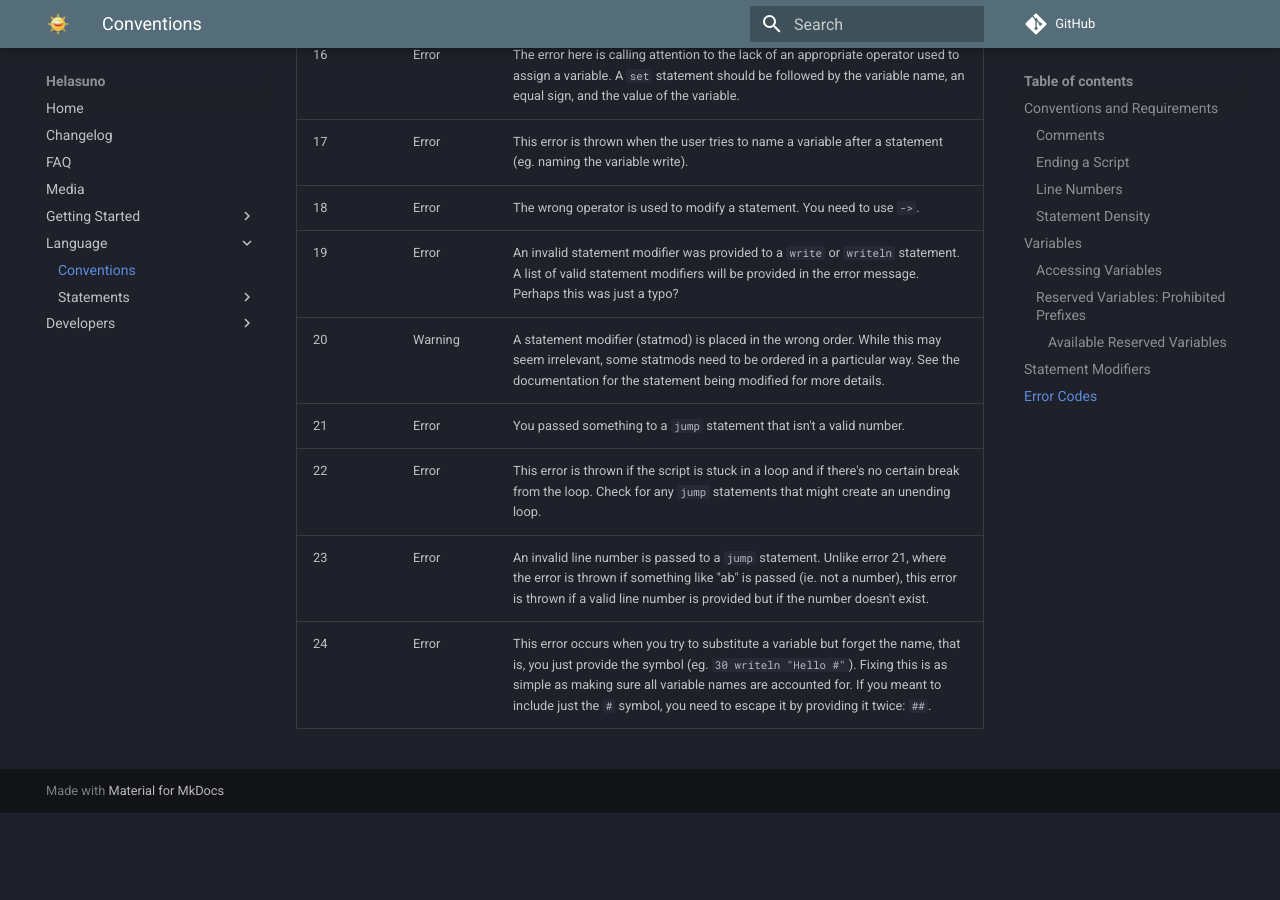
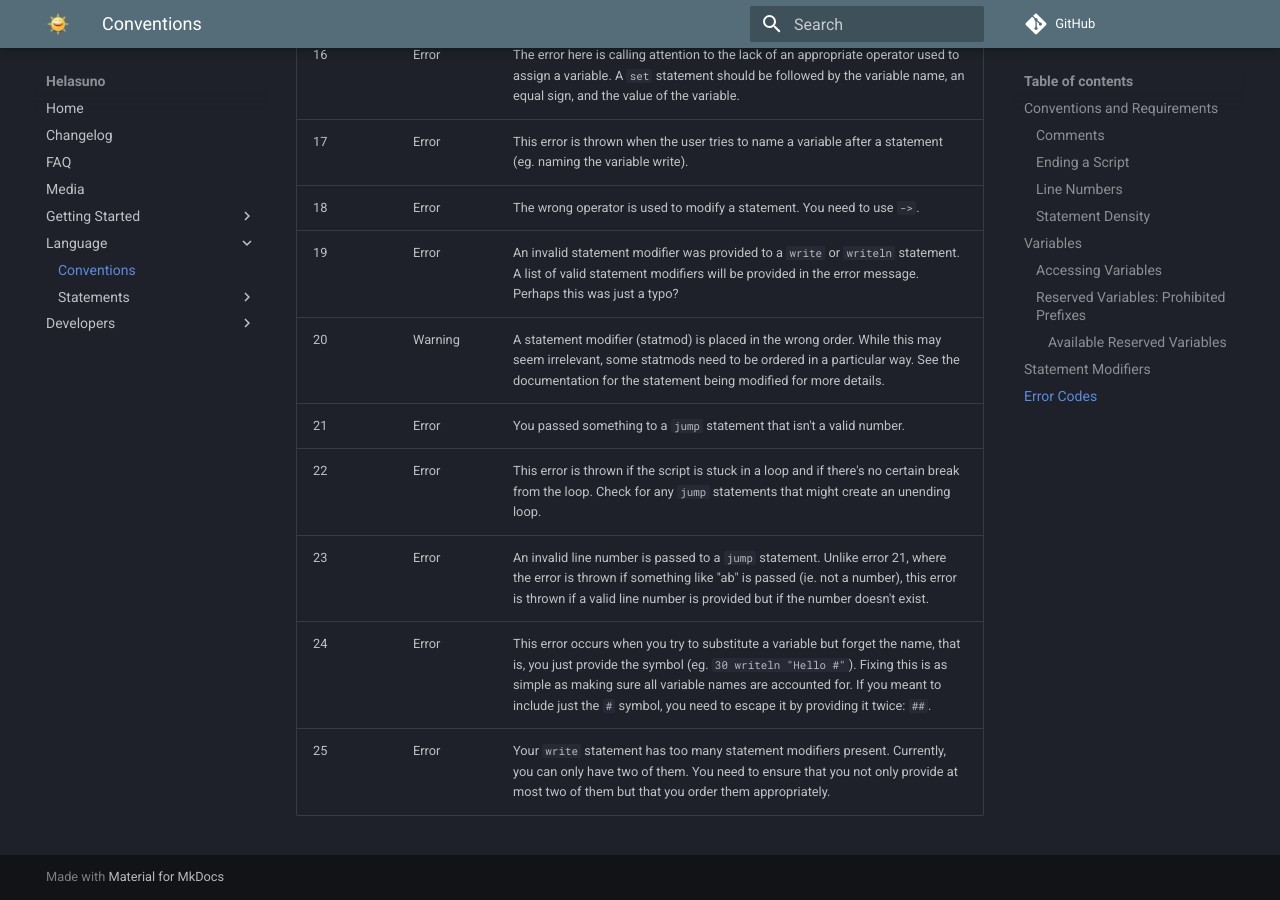
Before and after one commit to helasuno/webpage, an MkDocs documentation site: the page built from docs/lang_conventions.md, in a window 1280 px wide and 900 px high, scrolled down 4962 px. Built offline with MkDocs 1.6.1 and Material for MkDocs 9.7.7, drawn with Linux system fonts in a browser that asks for light colours; comment, search, counter and statistics services are not loaded; before the commit the page ends 5775 px from its top, so only the background shows below that.

Commit message:
New error (25) and fix to write statement to include max statmods comment.

```diff
--- a/docs/lang_conventions.md
+++ b/docs/lang_conventions.md
@@ -116,3 +116,4 @@ If you run into an error or warning, you will notice that an error code is inclu
 | 22 | Error | This error is thrown if the script is stuck in a loop and if there's no certain break from the loop. Check for any `jump` statements that might create an unending loop. |
 | 23 | Error | An invalid line number is passed to a `jump` statement. Unlike error 21, where the error is thrown if something like "ab" is passed (ie. not a number), this error is thrown if a valid line number is provided but if the number doesn't exist. |
 | 24 | Error | This error occurs when you try to substitute a variable but forget the name, that is, you just provide the symbol (eg. `30 writeln "Hello #"`). Fixing this is as simple as making sure all variable names are accounted for. If you meant to include just the `#` symbol, you need to escape it by providing it twice: `##`. |
+| 25 | Error | Your `write` statement has too many statement modifiers present. Currently, you can only have two of them. You need to ensure that you not only provide at most two of them but that you order them appropriately. |
```
Also changed, not shown: docs/stmts/write.md (+9 -0 lines).
